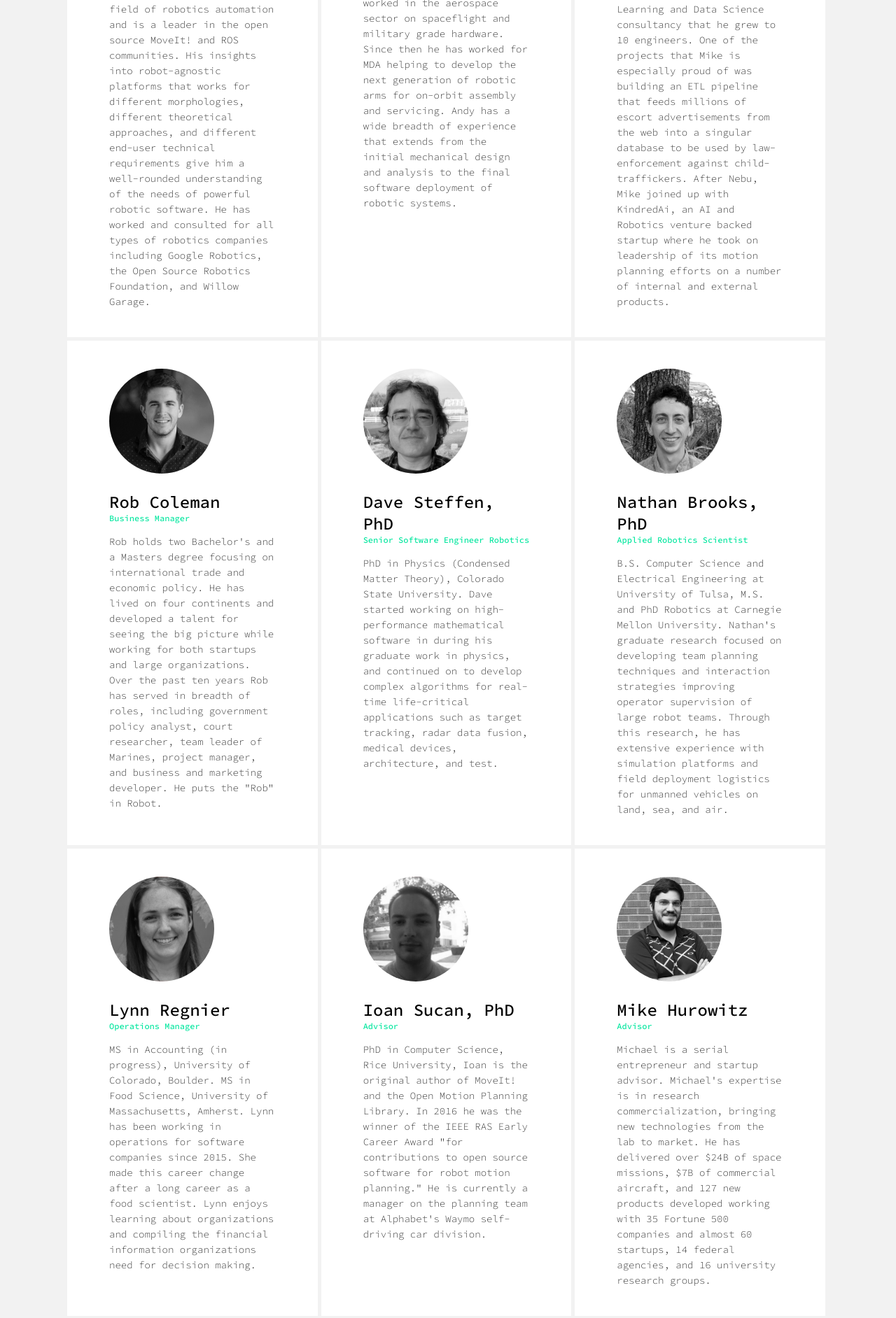
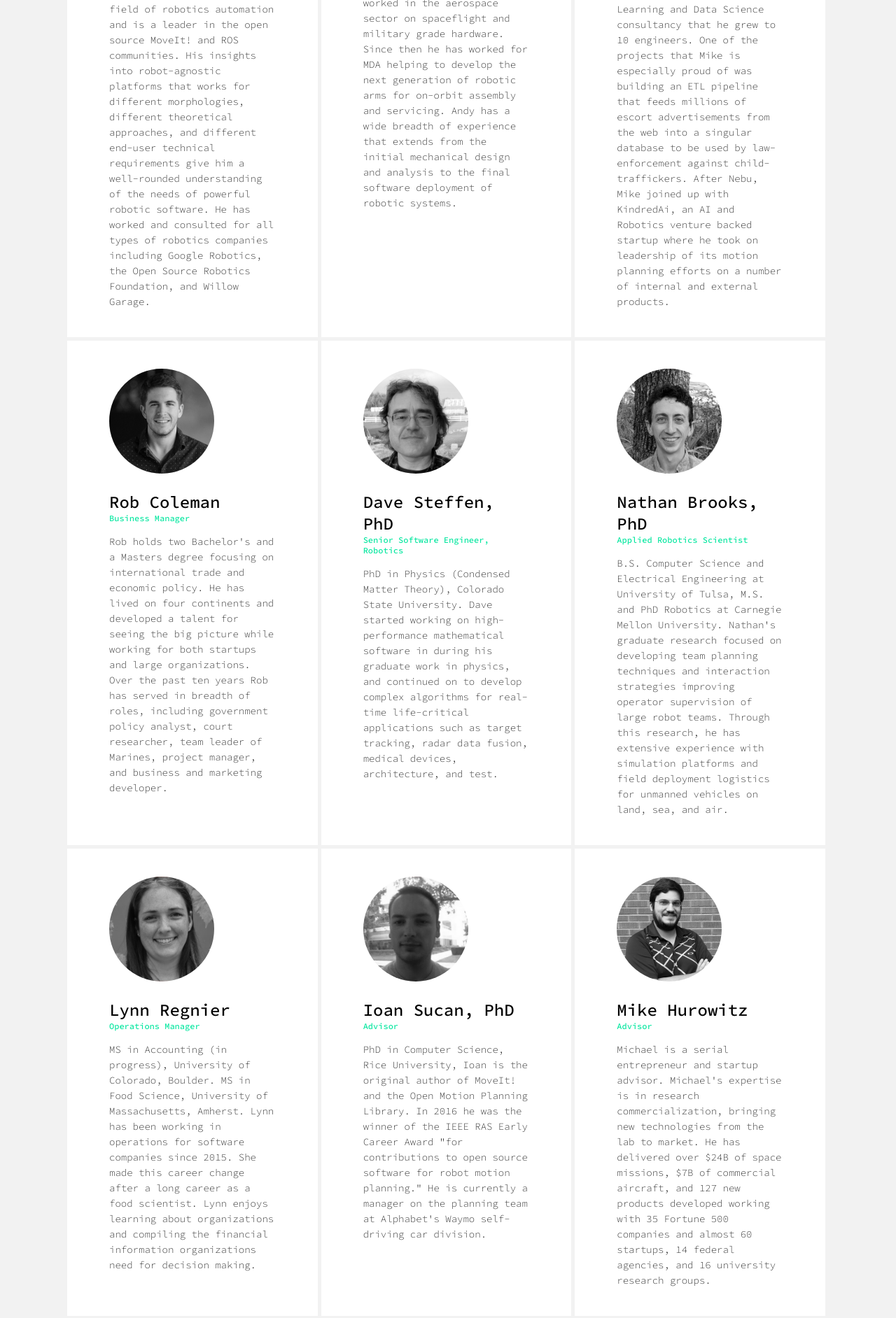
Before and after one commit to PickNikRobotics/beta_moveit_website, a Jekyll site: the page built from team/team.md, in a window 1280 px wide. Shown: the part 885-2769 px from the top of the page at 70% size. Built offline with Jekyll 4.4.1, drawn with Linux system fonts in a browser that asks for light colours; nearby versions of some CDN libraries.

Commit message:
Bio edits (#23)
Deleted the rob in robot bit, added comma to dave steffen's title

```diff
--- a/team/team.md
+++ b/team/team.md
@@ -58,7 +58,7 @@ redirect_from:
                 <a class="peopleName" href="https://www.linkedin.com/in/robertccoleman/" target="_blank">Rob Coleman</a>
                 <div class="peoplePosition">Business Manager</div>
                 <div class="peopleDesc">Rob holds two Bachelor's and a Masters degree focusing on international trade and economic policy. He has lived on four continents and developed a talent for seeing the big picture while working for both startups and large organizations.
-                    Over the past ten years Rob has served in breadth of roles, including government policy analyst, court researcher, team leader of Marines, project manager, and business and marketing developer. He puts the "Rob" in Robot.
+                    Over the past ten years Rob has served in breadth of roles, including government policy analyst, court researcher, team leader of Marines, project manager, and business and marketing developer.
                 </div>
             </div>
         </div>
@@ -68,7 +68,7 @@ redirect_from:
                     <div class="bioPic" style="background-image: url('../images/p7.jpg')"></div>
                 </a><br>
                 <a class="peopleName" href="https://www.linkedin.com/in/dave-steffen-8843a95a/" target="_blank">Dave Steffen, PhD</a>
-                <div class="peoplePosition">Senior Software Engineer Robotics</div>
+                <div class="peoplePosition">Senior Software Engineer, Robotics</div>
                 <div class="peopleDesc">PhD in Physics (Condensed Matter Theory), Colorado State University. Dave started working on high-performance mathematical software in during his graduate work in physics, and continued on to develop complex algorithms for real-time
                     life-critical applications such as target tracking, radar data fusion, medical devices, architecture, and test.</div>
             </div>
```
